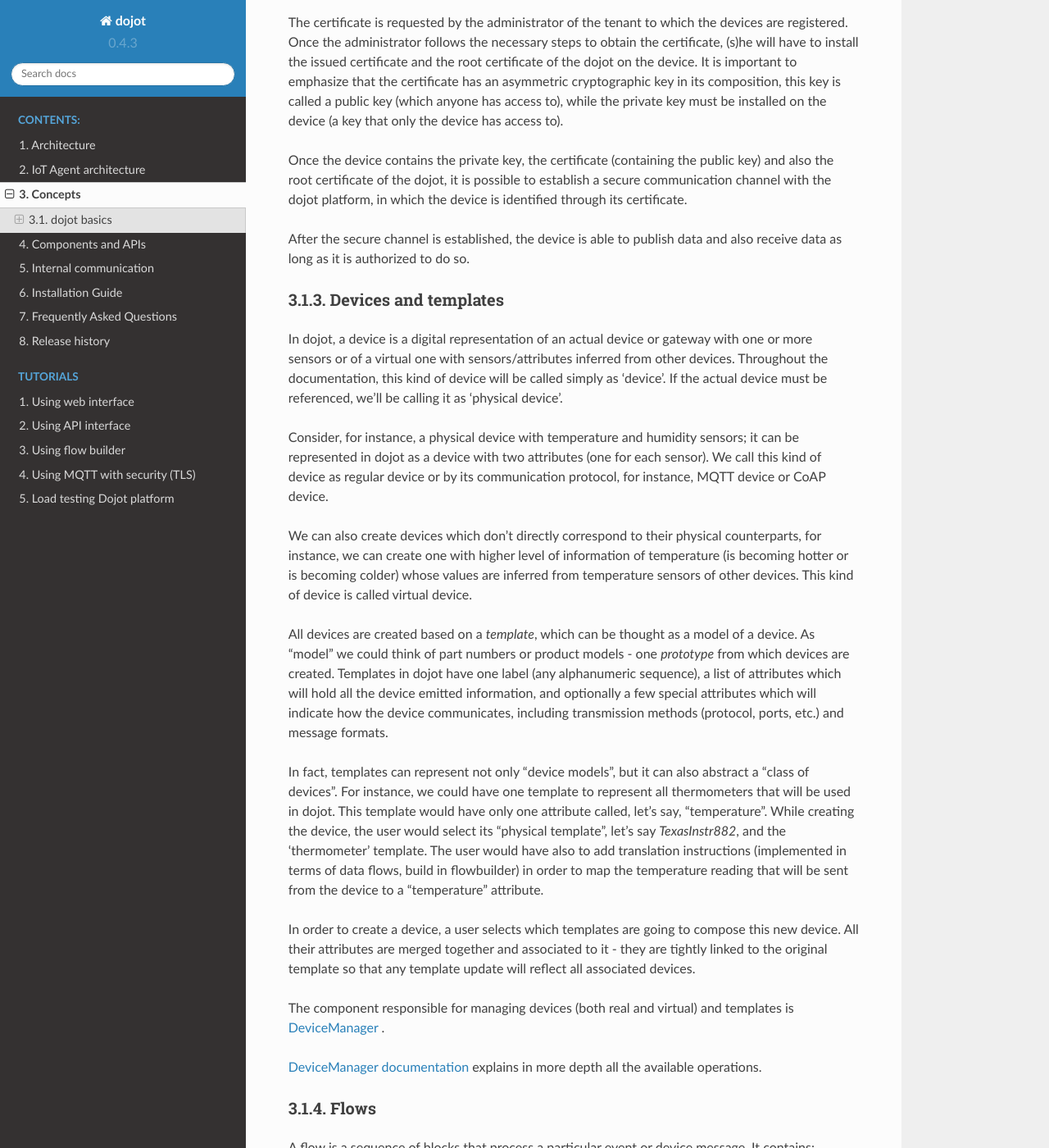
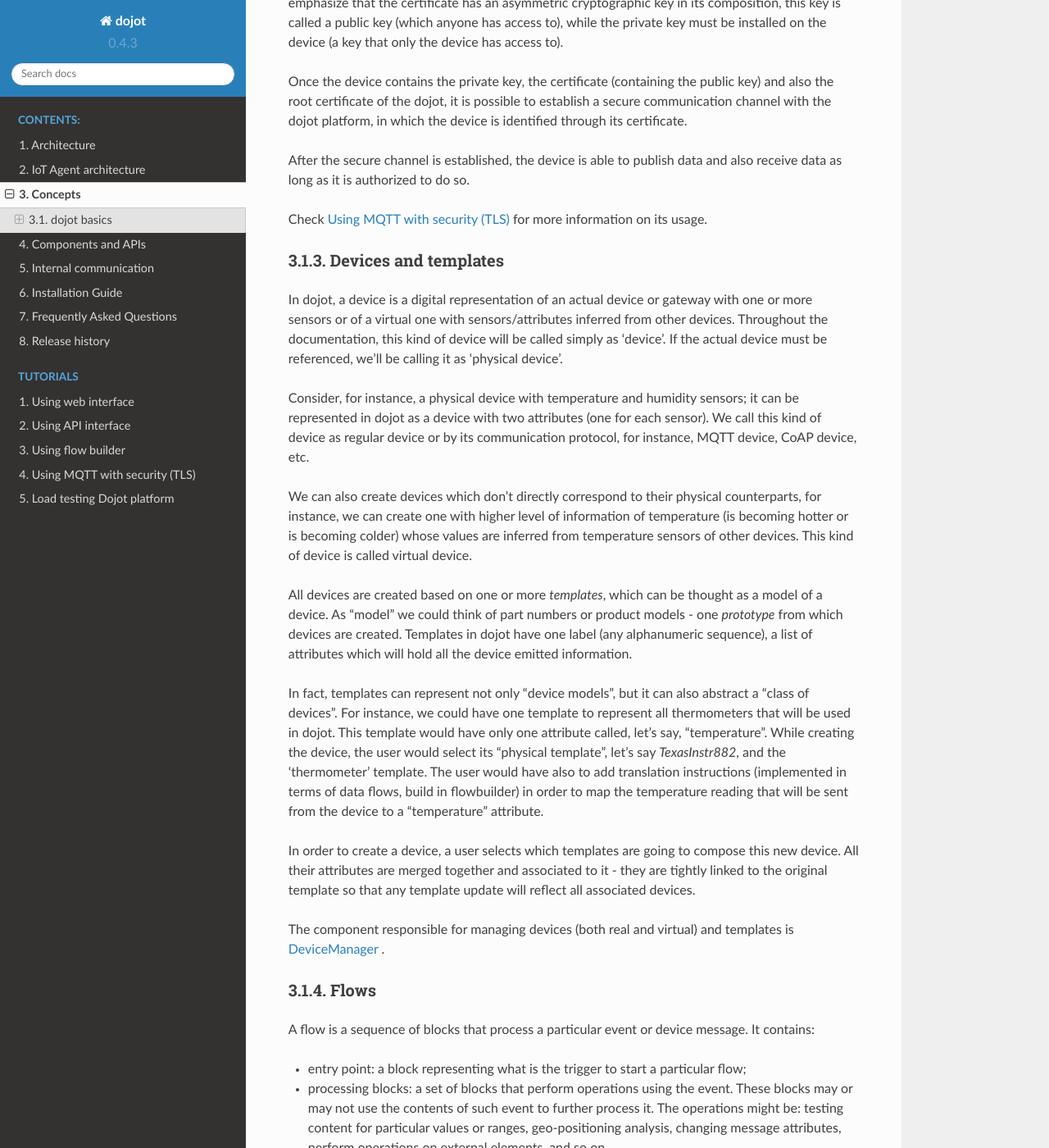
Before and after one commit to dojot/docs, a Sphinx documentation site: the page built from source/concepts.rst, in a window 1280 px wide and 1400 px high, scrolled down 1445 px. Shown: the whole window at 82% size. Built offline with Sphinx 7.4.7 and the Read the Docs theme 2.0.0, drawn with Linux system fonts in a browser that asks for light colours; some of the changed text lies outside the part shown.

Commit message:
review concepts

```diff
--- a/source/concepts.rst
+++ b/source/concepts.rst
@@ -20,12 +20,7 @@
 
 Before using dojot, you should be familiar with some basic operations and
 concepts. They are very simple to understand and use, but without them, all
-operations might become obscure and senseless.
-
-In the next section, there is an explanation of a few basic entities in dojot:
-devices, templates and flows. With these concepts in mind, we present a small
-tutorial to how to use them in dojot - it only covers API access. There a GUI
-oriented tutorial in :doc:`using-web-interface` tutorial.
+operations might become obscure and senseless. We will focus on explaining what devices, models and flows are in dojot.
 
 
 If you want more information on how dojot works internally, you should checkout
@@ -44,8 +39,8 @@
 - Token expiration date
 
 The component responsible for user authentication is `auth`_. You can find a
-tutorial of how to authenticate a user and how to get an access token in `auth
-documentation`_.
+tutorial of how to authenticate a user and how to get an access token in
+:ref:`Getting access token`.
 
 Device authentication
 *********************
@@ -76,6 +71,8 @@
 After the secure channel is established, the device is able to publish data and
 also receive data as long as it is authorized to do so.
 
+Check :doc:`mqtt-tls` for more information on its usage.
+
 Devices and templates
 *********************
 
@@ -96,13 +93,11 @@
 inferred from temperature sensors of other devices. This kind of device is
 called virtual device.
 
-All devices are created based on a *template*, which can be thought as a model
+All devices are created based on one or more *templates*, which can be thought as a model
 of a device. As "model" we could think of part numbers or product models - one
 *prototype* from which devices are created. Templates in dojot have one label
 (any alphanumeric sequence), a list of attributes which will hold all the
-device emitted information, and optionally a few special attributes which will
-indicate how the device communicates, including transmission methods (protocol,
-ports, etc.) and message formats.
+device emitted information.
 
 In fact, templates can represent not only "device models", but it can also
 abstract a "class of devices". For instance, we could have one template to
@@ -121,10 +116,6 @@
 
 The component responsible for managing devices (both real and virtual) and
 templates is `DeviceManager`_ .
-
-`DeviceManager documentation`_ explains in more
-depth all the available operations.
-
 
 Flows
 *****
@@ -145,15 +136,14 @@
 
 The component responsible for dealing with such flows is `flowbroker`_.
 
+Check :doc:`flow` for more information on its usage.
+
 .. _YouTube channel: https://www.youtube.com/channel/UCK1iQ-d-K-O2mOLahPOoe6w
 .. _JSON Web Token: https://tools.ietf.org/html/rfc7519
 .. _jwt.io: https://jwt.io/
 .. _auth: https://github.com/dojot/auth
-.. _auth documentation: http://dojotdocs.readthedocs.io/projects/auth/
 .. _docker-compose: https://github.com/dojot/docker-compose
 .. _DeviceManager: https://github.com/dojot/device-manager
-.. _DeviceManager documentation: http://dojotdocs.readthedocs.io/projects/DeviceManager/
-.. _DeviceManager how-to: http://dojotdocs.readthedocs.io/projects/DeviceManager/en/latest/using-device-manager.html#using-devicemanager
 .. _mashup: https://github.com/dojot/mashup
 .. _mosquitto: https://projects.eclipse.org/projects/technology.mosquitto
 .. _history APIs: https://dojot.github.io/history-ws/apiary_latest.html
--- a/source/using-api-interface.rst
+++ b/source/using-api-interface.rst
@@ -30,6 +30,8 @@
   sudo apt-get install jq
   sudo apt-get install mosquitto-clients
 
+
+.. _Getting access token:
 
 Getting access token
 --------------------
```
Also changed, not shown: other parts of source/concepts.rst (+1 -1 lines), 1 other file.
